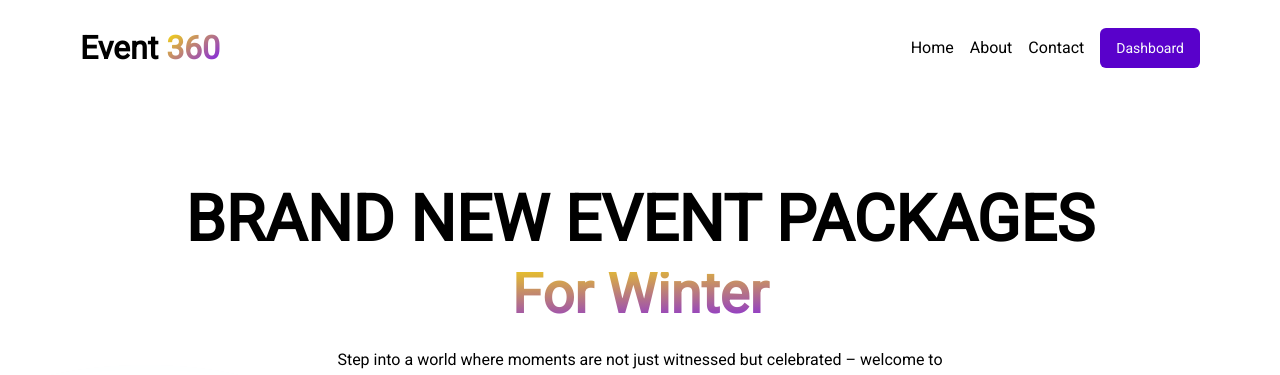
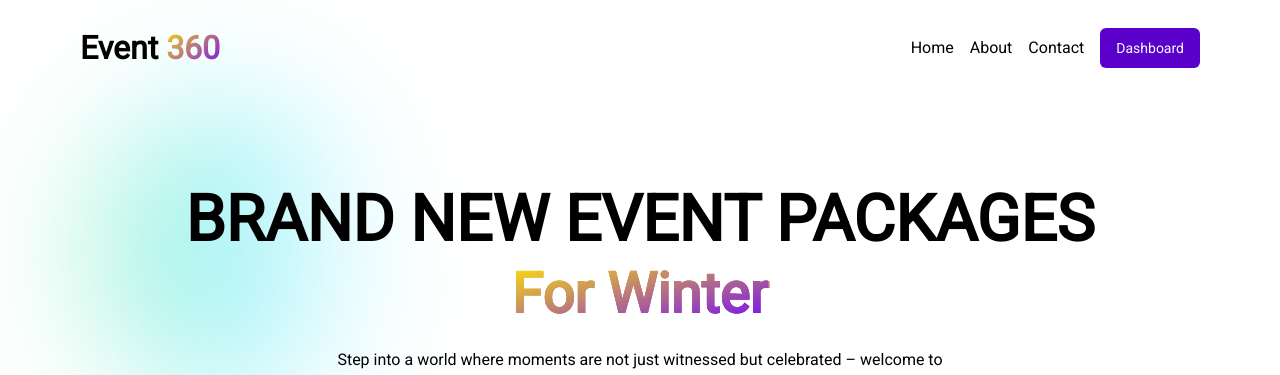
Before and after one commit to apucsd/Event-360, a React (Vite) app: page / in a window 1280 px wide. Shown: the top 375 px of the page. Built offline with nearby package versions, Linux system fonts and the light colour scheme.

Commit message:
used framer motion

```diff
--- a/index.html
+++ b/index.html
@@ -7,6 +7,7 @@
   <link rel="preconnect" href="https://fonts.googleapis.com">
   <link rel="preconnect" href="https://fonts.gstatic.com" crossorigin>
   <link href="https://fonts.googleapis.com/css2?family=Roboto&display=swap" rel="stylesheet">
+
   <title>Event 360</title>
 </head>
 
--- a/package.json
+++ b/package.json
@@ -11,9 +11,11 @@
   },
   "dependencies": {
     "@radix-ui/react-slot": "^1.0.2",
+    "aos": "^2.3.4",
     "class-variance-authority": "^0.7.0",
     "clsx": "^2.1.0",
     "embla-carousel-react": "^8.0.0-rc21",
+    "framer-motion": "^11.0.3",
     "lottie-react": "^2.4.0",
     "lucide-react": "^0.316.0",
     "react": "^18.2.0",
@@ -24,6 +26,7 @@
     "tailwindcss-animate": "^1.0.7"
   },
   "devDependencies": {
+    "@types/aos": "^3.0.7",
     "@types/node": "^20.11.7",
     "@types/react": "^18.2.43",
     "@types/react-dom": "^18.2.17",
--- a/src/App.tsx
+++ b/src/App.tsx
@@ -1,6 +1,14 @@
 import MainLayout from "./layouts/MainLayout";
+import AOS from "aos";
+import "aos/dist/aos.css";
+import { useEffect } from "react";
 
 function App() {
+  useEffect(() => {
+    AOS.init({
+      // Global settings here...
+    });
+  }, []);
   return (
     <>
       <MainLayout></MainLayout>
--- a/src/components/ui/SectionTitles.tsx
+++ b/src/components/ui/SectionTitles.tsx
@@ -1,4 +1,7 @@
+import { motion } from "framer-motion";
+
 import { cn } from "@/lib/utils";
+import useScale from "@/hooks/useScale";
 
 const SectionTitles = ({
   heading,
@@ -9,11 +12,21 @@ const SectionTitles = ({
   subHeading: string;
   className?: string;
 }) => {
+  const { componentRef, scaleValues } = useScale();
+
   return (
-    <div className={cn(`text-center space-y-5 my-20 w-full ${className}`)}>
-      <h1 className="text-[64px] font-bold">{heading}</h1>
-      <p className="text-[#566B84] max-w-[80ch] mx-auto">{subHeading}</p>
-    </div>
+    <motion.div
+      ref={componentRef}
+      style={{
+        scale: scaleValues,
+      }}
+      className={cn(`text-center space-y-5 my-20 w-full ${className}`)}
+    >
+      <motion.h1 className="text-[64px] font-bold">{heading}</motion.h1>
+      <motion.p className="text-[#566B84] max-w-[80ch] mx-auto">
+        {subHeading}
+      </motion.p>
+    </motion.div>
   );
 };
 
--- /dev/null
+++ b/src/hooks/useScale.tsx
@@ -0,0 +1,15 @@
+import { useScroll, useTransform } from "framer-motion";
+import { useRef } from "react";
+
+const useScale = () => {
+  const componentRef = useRef<HTMLDivElement>(null);
+
+  const { scrollYProgress } = useScroll({
+    target: componentRef,
+    offset: ["0 1", "0.9 1"],
+  });
+  const scaleValues = useTransform(scrollYProgress, [0, 1], [0.7, 1]);
+  return { scaleValues, componentRef };
+};
+
+export default useScale;
--- a/src/index.css
+++ b/src/index.css
@@ -52,8 +52,8 @@
   .gradientBg {
     background: linear-gradient(
       to top left,
-      rgb(118, 18, 250),
-      rgb(254, 229, 0)
+      rgb(112, 3, 255),
+      rgb(255, 230, 0)
     );
     background-clip: text;
     color: transparent;
--- a/src/layouts/Navbar.tsx
+++ b/src/layouts/Navbar.tsx
@@ -1,15 +1,38 @@
 import { Button } from "@/components/ui/button";
 import { Link, NavLink } from "react-router-dom";
+import { motion } from "framer-motion";
 
 const Navbar = () => {
+  const animate = {
+    initial: {
+      rotate: -780, // Rotate from top
+    },
+    animate: {
+      rotate: 0, // Rotate to the normal position
+      transition: {
+        duration: 3,
+        ease: "easeInOut",
+      },
+    },
+  };
   return (
     <div className="min-h-[96px] m-auto text-center">
       <nav className="max-w-[1280px] mx-auto py-[24px] px-[80px] lg:flex h-full  justify-between items-center w-full">
-        <Link to="/">
-          <span className="text-[32px] font-semibold">
-            Event <span className="gradientBg">360</span>
-          </span>
-        </Link>
+        <motion.div>
+          <Link to="/">
+            <span className="text-[32px] font-semibold">
+              Event{" "}
+              <motion.span
+                variants={animate}
+                initial="initial"
+                animate="animate"
+                className="gradientBg inline-block"
+              >
+                360
+              </motion.span>
+            </span>
+          </Link>
+        </motion.div>
         <ul className="space-x-[16px] text-center font-medium">
           <NavLink to="/">Home</NavLink>
           <NavLink to="/about">About</NavLink>
--- a/src/pages/home/Banner.tsx
+++ b/src/pages/home/Banner.tsx
@@ -1,17 +1,58 @@
+import { motion } from "framer-motion";
 const Banner = () => {
+  const animate = {
+    initial: {
+      opacity: 0.5,
+    },
+    animate: {
+      opacity: 1,
+      transition: {
+        duration: 1,
+        staggerChildren: 0.3,
+      },
+    },
+  };
+  const childAnimate = {
+    initial: {
+      y: -200,
+    },
+    animate: {
+      y: 0,
+
+      transition: {
+        duration: 2,
+        y: {
+          duration: 2,
+        },
+      },
+    },
+  };
   return (
-    <div className=" w-full md:p-20">
+    <motion.div
+      className=" w-full md:p-20"
+      variants={animate}
+      initial="initial"
+      animate="animate"
+    >
       <div className="text-center space-y-8 pb-10">
-        <h1 className="text-4xl lg:text-[64px] md:text-4xl font-bold uppercase md:text-nowrap text-wrap">
+        <motion.h1
+          variants={childAnimate}
+          className="text-4xl lg:text-[64px] md:text-4xl font-bold uppercase md:text-nowrap text-wrap"
+        >
           Brand New event Packages
-        </h1>
-        <h1 className="md:text-3xl lg:text-[56px] py-1 font-extrabold gradientBg">
-          <span className="">For Winter</span>
-        </h1>
-        <p className="max-w-[70ch] mx-auto">
+        </motion.h1>
+        <motion.h1
+          variants={childAnimate}
+          className="md:text-3xl lg:text-[56px] py-1 font-extrabold gradientBg"
+        >
+          <span className="gradientBg">
+            <span className="gradientBg">For Winter</span>
+          </span>
+        </motion.h1>
+        <motion.p variants={childAnimate} className="max-w-[70ch] mx-auto">
           Step into a world where moments are not just witnessed but celebrated
           – welcome to our extraordinary event experience.
-        </p>
+        </motion.p>
       </div>
       <div>
         <img
@@ -20,8 +61,8 @@ const Banner = () => {
           alt=""
         />
       </div>
-      <div className="w-[300px] h-[300px] rounded-[999px] absolute bottom-[-10px] left-0 -z-10 blur-3xl bg-opacity-60 bg-gradient-to-r from-green-200 via-cyan-200 to-Fuchsia-300"></div>
-    </div>
+      <div className="w-[300px] h-[300px] rounded-[999px] absolute top-[100px] left-20 -z-10 blur-3xl bg-opacity-60 bg-gradient-to-r from-green-200 via-cyan-200 to-Fuchsia-300"></div>
+    </motion.div>
   );
 };
 
--- a/src/pages/home/FAQ.tsx
+++ b/src/pages/home/FAQ.tsx
@@ -7,9 +7,10 @@ export const FAQ = () => {
     animationData: FaqAnim,
     loop: true,
   });
+
   return (
     <div className="relative grid grid-cols-1 md:grid-cols-2 place-items-end justify-center">
-      <div className="py-4">
+      <div data-aos="fade-right" data-aos-duration="1000" className="py-4">
         <div className=" mx-auto px-4 sm:px-6 lg:px-8 flex flex-col justify-between">
           <div className="">
             <SectionTitles
@@ -111,7 +112,9 @@ export const FAQ = () => {
           </div>
         </div>
       </div>
-      <div className="w-full ">{View}</div>
+      <div data-aos="fade-left" data-aos-duration="1000" className="w-full ">
+        {View}
+      </div>
       <div className=" md:w-[1000px] h-[1000px] rounded-[999px] absolute bottom-0 left-0 -z-10 blur-3xl bg-opacity-60 bg-gradient-to-r from-fuchsia-100 via-gray-100 to-blue-100"></div>
     </div>
   );
--- a/src/pages/home/Pricing.tsx
+++ b/src/pages/home/Pricing.tsx
@@ -10,7 +10,9 @@ const Pricing = () => {
       ></SectionTitles>
       <div className="grid grid-cols-1 md:grid-cols-2 lg:grid-cols-3 gap-[35px]">
         <div
-          className="hover:bg-primary group hover:text-white transition-all  rounded-2xl border  divide-y divide-gray-200 max-w-sm mx-auto mt-20"
+          data-aos="fade-right"
+          data-aos-duration="2000"
+          className="hover:bg-primary  group hover:text-white transition-all  delay-150  rounded-2xl border  divide-y divide-gray-200 max-w-sm mx-auto mt-20"
           style={{
             boxShadow:
               "rgba(45, 50, 130, 0.15) 0px 12px 16px -4px, rgba(45, 50, 130, 0.15) 0px 4px 6px -2px",
@@ -137,7 +139,7 @@ const Pricing = () => {
           </div>
         </div>
         <div
-          className="hover:bg-primary group hover:text-white transition-all  rounded-2xl border  divide-y divide-gray-200 max-w-sm mx-auto mt-20"
+          className="hover:bg-primary  group hover:text-white transition-all  delay-150  rounded-2xl border  divide-y divide-gray-200 max-w-sm mx-auto mt-20"
           style={{
             boxShadow:
               "rgba(45, 50, 130, 0.15) 0px 12px 16px -4px, rgba(45, 50, 130, 0.15) 0px 4px 6px -2px",
@@ -264,7 +266,9 @@ const Pricing = () => {
           </div>
         </div>
         <div
-          className="hover:bg-primary group hover:text-white transition-all  rounded-2xl border  divide-y divide-gray-200 max-w-sm mx-auto mt-20"
+          data-aos="fade-left"
+          data-aos-duration="2000"
+          className="hover:bg-primary  group hover:text-white transition-all  delay-150  rounded-2xl border  divide-y divide-gray-200 max-w-sm mx-auto mt-20"
           style={{
             boxShadow:
               "rgba(45, 50, 130, 0.15) 0px 12px 16px -4px, rgba(45, 50, 130, 0.15) 0px 4px 6px -2px",
--- a/src/pages/home/Services.tsx
+++ b/src/pages/home/Services.tsx
@@ -10,7 +10,10 @@ const Services = () => {
       ></SectionTitles>
 
       <div className="grid gap-6 mt-6 place-items-center  md:grid-cols-2 lg:grid-cols-3 p-5">
-        <div className="p-4 bg-[#5A01CB0D] shadow-xl rounded-sm ring-1 ring-black/5 shadow-black/10">
+        <div
+          data-aos="fade-up"
+          className="p-4 bg-[#5A01CB0D] shadow-xl rounded-sm ring-1 ring-black/5 shadow-black/10"
+        >
           <img
             className="w-[360px] h-[240px] rounded "
             src="https://s3-alpha-sig.figma.com/img/bc55/c289/cc8c7f22ea35a50e7e1293063427df1b?Expires=1707091200&Key-Pair-Id=APKAQ4GOSFWCVNEHN3O4&Signature=P1Oq4edcVQKA15X1owfwPNFasjs4aeNSmH26oqRZ923-evZYz8iBfsXWwOn6a1X-5Fz0in5NGFyiVENuQswUkIsVVCOYWcVu~d4ZIVjUTTpe4I~-Vr5aWeHgFVJgsuoiAe8rKAJoOy3IWwu04AHdUyIUPsI9jnlnD-ZBmrL-ez927eBqk0wa8Yt2eEDGbS3oqFmzk2UXt90J4p5S60KunXNlFVKesSA6TNieiQ3LMoLfi3ImwKVugato~wSe1ECBJq-gbNxpYTQNGGoqTcjj2WhDravqFnUwBhKT4eLecj5xDRCBaTfBtJAkbYSZHWBoITvGFB~0REkn5LofOufKzA__"
@@ -91,7 +94,10 @@ const Services = () => {
             </li>
           </ul>
         </div>
-        <div className="p-4 bg-[#5A01CB0D] shadow-xl rounded-sm ring-1 ring-black/5 shadow-black/10">
+        <div
+          data-aos="fade-up"
+          className="p-4 bg-[#5A01CB0D] shadow-xl rounded-sm ring-1 ring-black/5 shadow-black/10"
+        >
           <img
             className="w-[360px] h-[240px] rounded  "
             src="https://s3-alpha-sig.figma.com/img/4e9a/37aa/41ff2820999cec386232f2f1ca09f15b?Expires=1707091200&Key-Pair-Id=APKAQ4GOSFWCVNEHN3O4&Signature=fRshb5Ea1uLf~u0MZWWshtTIFyC80uB2YVLjCdsKb9hBxgLr5UxcGD4VVMqUECriFXdwoX~4qVGdvvdiJEeBhDxPuMs6TDIbyvofvuNmjIqPZ-jOUeD2F~d7zAJeXhGw4xYlnxHRZ420CleocI~ugmP5f-M2dHRNzchwpYGnKJflsqFYb7KSWj7Xuhs4gcQu3h6umuF7OcUD9JQtLpmoLT4FQH4na3FQ03eK8WR3Tn5srI9UYcxFS7QAdvLeZZ0qM~PkT7V1LHiai4~taWQo94nIsybHVkPg2BbEaGTNyZgoR8N5jnwSVQdlUOxfqukfuUOImcPz4WgHca2vB~M9xQ__"
@@ -172,7 +178,10 @@ const Services = () => {
             </li>
           </ul>
         </div>
-        <div className="p-4 relative bg-[#d0d0d8] shadow-xl rounded-sm ring-1 ring-black/5 shadow-black/10">
+        <div
+          data-aos="fade-up"
+          className="p-4 relative bg-[#d0d0d8] shadow-xl rounded-sm ring-1 ring-black/5 shadow-black/10"
+        >
           <p className="mt-6 text-4xl font-bold tracking-tighter">
             Wedding event
           </p>
```
Also changed, not shown: src/pages/home/Gallery.tsx (+48 -12 lines), 1 other file (tests, documents, lock files or other folders).
